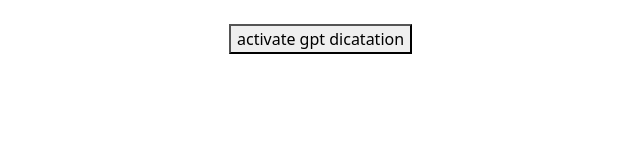
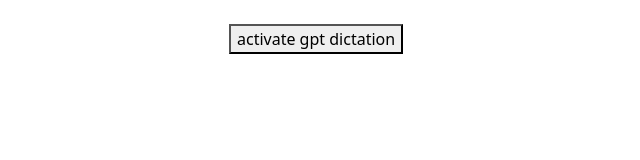
Before and after one commit to nasirmovlamov/chrome-gpt-dictation-extension, a browser extension: page index.html in a window 1280 px wide. Shown: the full height of the page, 198-838 px from the left. Drawn offline with nearby package versions, Linux system fonts and the light colour scheme.

Commit message:
fix: title

```diff
--- a/index.html
+++ b/index.html
@@ -1,7 +1,7 @@
 <!DOCTYPE html>
 <html>
   <head>
-    <title>Covid-19 Stats- UK</title>
+    <title>GPT Dictation</title>
     <meta charset="utf-8" />
     <link
       href="https://cdn.jsdelivr.net/npm/bootstrap@5.1.3/dist/css/bootstrap.min.css"
@@ -11,7 +11,7 @@
   </head>
   <body>
     <div style="width: 450px" class="container mt-4">
-      <button id="activateGPTDictation">activate gpt dicatation</button>
+      <button id="activateGPTDictation">activate gpt dictation</button>
     </div>
   </body>
 </html>
```
